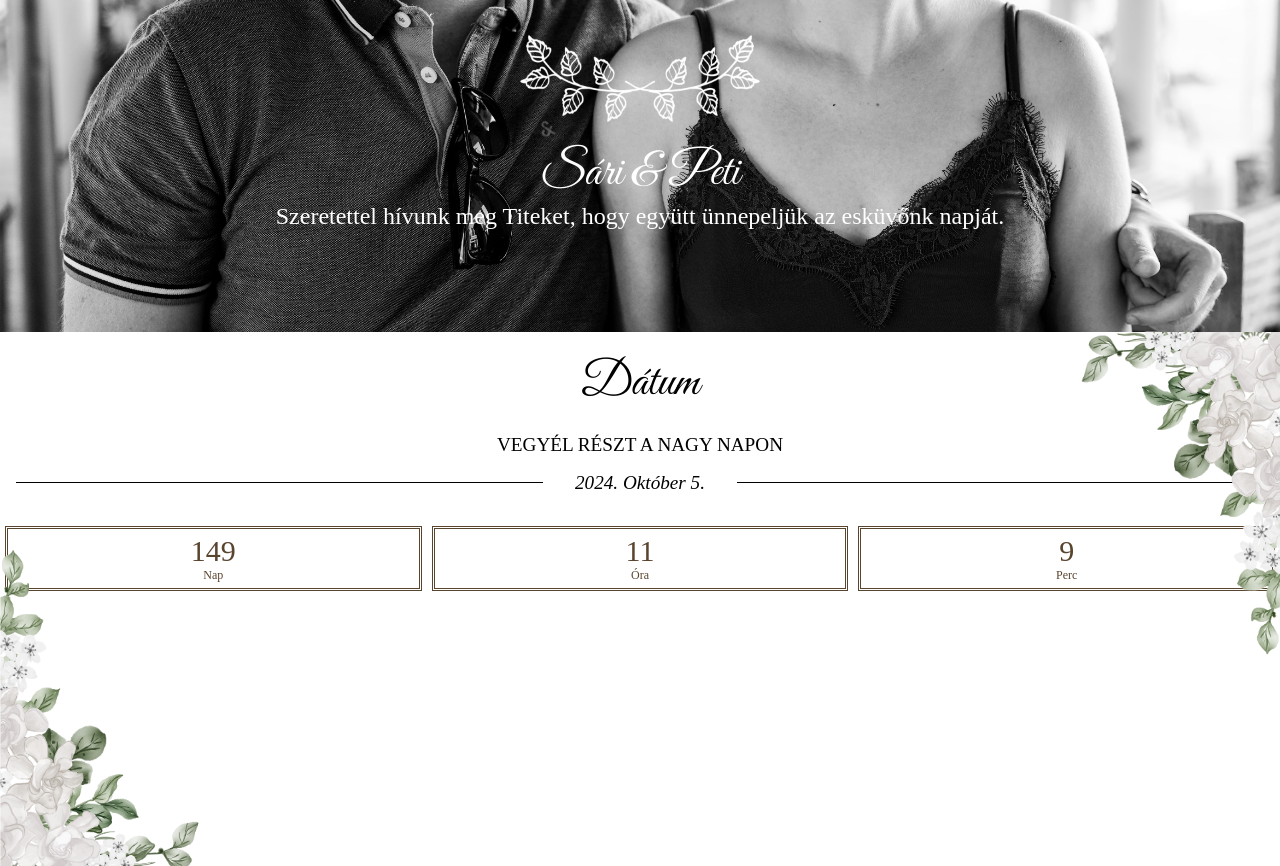
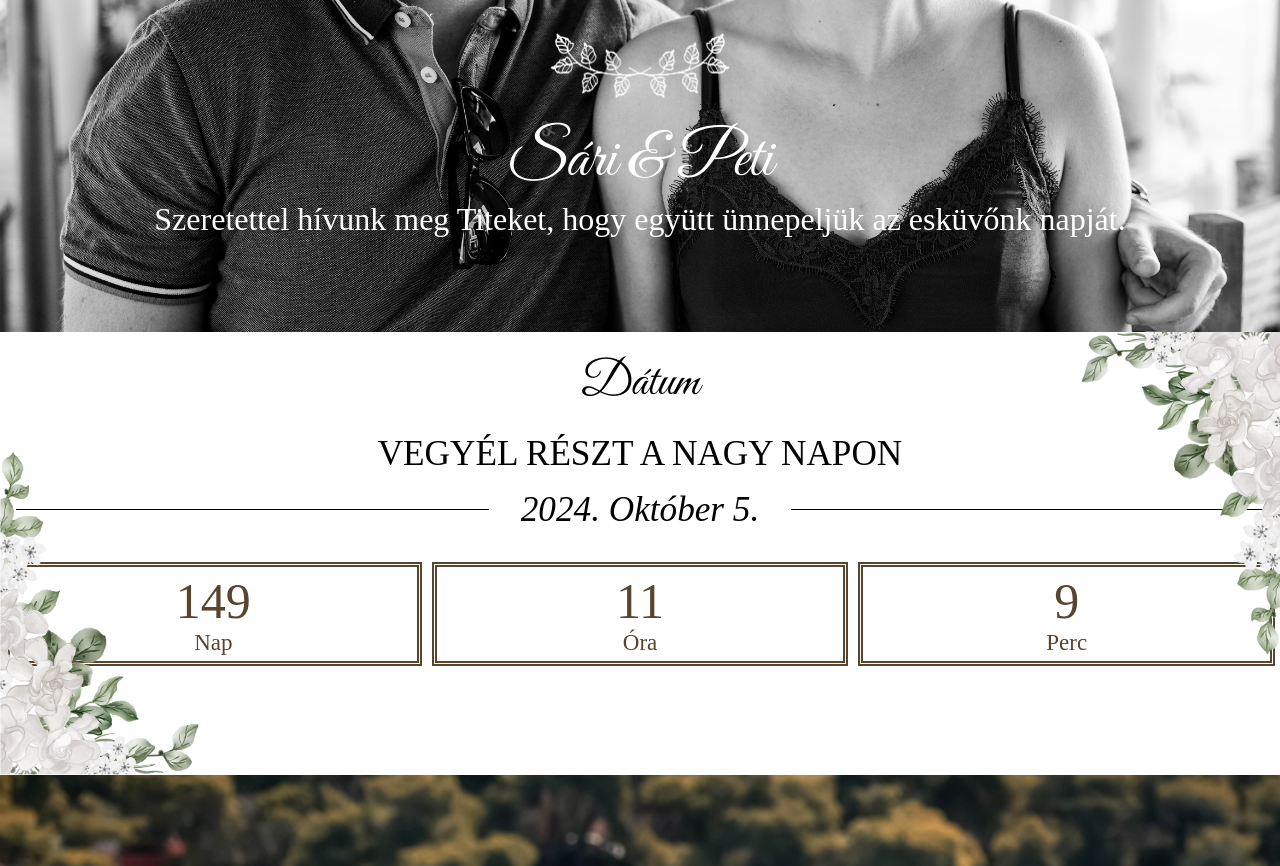
Before and after one commit to MartonCsizmazia/sari_eskuvo, a React (Create React App) app: page / in a window 1280 px wide. Shown: the part 420-1286 px from the top of the page. Built offline with nearby package versions, Linux system fonts and the light colour scheme.

Commit message:
virag decor modified, font sizes increased.

```diff
--- a/src/App.css
+++ b/src/App.css
@@ -1,13 +1,11 @@
 .App {
-  /*padding-top: 3rem;*/
-  max-width: 105rem;
-  /*text-align: center;*/
-  margin: 0 auto;
+  /*max-width: 105rem;*/
+  /*margin: 0 auto;*/
   font-family: "Cormorant Garamond", serif;
 }
 
 .decor1{
-  width: 20%;
+  width: 15%;
   margin-bottom: 0.7rem ;
 }
 
@@ -18,31 +16,32 @@
 
 
 /*VIRAGOK*/
+
+.decor{
+  height: 28vw;
+}
+
 .decor3{
   height: 28vw;
-  /*margin-top: 0.5rem;*/
   position: absolute;
   right: 0;
 }
 
+
 .decor4{
-  height: 28vw;
   position: relative;
   left: 0;
   rotate: 180deg;
-  bottom: 77px;
-  /*top: 200vw;*/
+  bottom: 250px;
 }
 
 .decor5{
-  height: 22vw;
   position: absolute;
   left: 0;
   rotate: 270deg;
 }
 
 .decor6{
-  height: 22vw;
   position: absolute;
   right: 0;
   rotate: 90deg;
@@ -51,7 +50,7 @@
 
 .handwriting{
   font-family: "Great Vibes", serif;
-  font-size: 3rem;
+  font-size: 4rem;
 }
 
 .generic-text{
@@ -81,20 +80,11 @@
 #kezdolap-content-text{
   position: relative;
   top: 25rem;
-  font-size: 1.5rem;
+  font-size: 2rem;
   padding: 0 2rem;
 }
 
-/*#datum, #helyszin, #program{*/
-/*  padding-top: 3rem;*/
-/*  !*height: 50vh;*!*/
-/*  */
-/*  !*margin: 0 auto;*!*/
-/*  text-align: center;*/
 
-/*  background-size: cover; !* Cover the entire div *!*/
-/*  background-position: center; !* Center the image *!*/
-/*}*/
 
 .segment-title{
   padding: 1.3rem 0;
@@ -114,7 +104,6 @@
 #datum-wrapper{
   text-align: center;
   margin: 0 auto;
-  /*height: 34rem;*/
   background-size: cover;
   background-position: top center; /* Center the image */
   background-repeat: no-repeat;
@@ -130,7 +119,7 @@
 }
 
 .date-generic{
-  font-size: 1.2rem;
+  font-size: 2.2rem;
   margin-bottom: 1rem;
 }
 
@@ -147,17 +136,33 @@
 }
 
 .actual-date{
-  font-size: 1.2rem;
+  font-size: 2.2rem;
   font-style: italic;
   margin: 0 auto;
 }
 
+
 .datum-utani-kep{
-  margin-top: -80px;
+  margin-top: -253px;
   height: 24rem;
   background-size: cover;
   background-position: top center; /* Center the image */
   background-repeat: no-repeat;
+}
+
+@media screen and (max-width: 650px) {
+  .decor{
+    height: 28vw;
+  }
+
+  .decor4{
+    bottom: 77px;
+  }
+
+  .datum-utani-kep{
+    margin-top: -80px;
+  }
+
 }
 
 @media screen and (max-width: 420px) {
--- a/src/App.js
+++ b/src/App.js
@@ -33,7 +33,7 @@ const App = () => {
             </div>
 
             <div id="datum"></div>
-            <img className="decor3" src={decorImage3} alt="Decor Image 3"/>
+            <img className="decor decor3" src={decorImage3} alt="Decor Image 3"/>
             <div id="datum-outer">
                 <div className="segment-title handwriting" style={{color: "black"}}>
                     Dátum
@@ -53,18 +53,18 @@ const App = () => {
                     </div>
                 </div>
             </div>
-            <img className="decor4" src={decorImage3} alt="Decor Image 4"/>
+            <img className="decor decor4" src={decorImage3} alt="Decor Image 4"/>
 
             <div className="datum-utani-kep" style={{backgroundImage: `url(${backgroundImage2})`}}>
             </div>
 
             <div id="helyszin"></div>
-            <img className="decor5" src={decorImage4} alt="Decor Image 5"/>
+            <img className="decor decor5" src={decorImage4} alt="Decor Image 5"/>
             <div id="helyszin-outer">
                 <div className="segment-title handwriting">Helyszín & tudnivalók</div>
                 <div></div>
             </div>
-            <img className="decor6" src={decorImage4} alt="Decor Image 6"/>
+            <img className="decor decor6" src={decorImage4} alt="Decor Image 6"/>
 
 
             {/*<div className="datum-utani-kep" style={{backgroundImage: `url(${backgroundImage3})`}}>*/}
--- a/src/countdownTimer.css
+++ b/src/countdownTimer.css
@@ -6,7 +6,7 @@
 
 .timer-item {
     flex: 2; /* Prevent items from shrinking */
-    border: 3px double #59442e; /* Set border color to white */
+    border: 5px double #59442e; /* Set border color to white */
     display: flex;
     flex-direction: column;
     align-items: center;
@@ -16,11 +16,11 @@
 }
 
 .timer-value {
-    font-size: 30px; /* Adjust font size as needed */
+    font-size: 50px; /* Adjust font size as needed */
 }
 
 .timer-label {
-    font-size: 12px; /* Adjust font size as needed */
+    font-size: 23px; /* Adjust font size as needed */
 }
 
 /* Responsive adjustments */
--- a/src/menuBar.scss
+++ b/src/menuBar.scss
@@ -3,7 +3,7 @@
 .menu {
     position: fixed;
     width: 100%;
-    max-width: 105rem;
+    //max-width: 105rem;
     background-color: #333c;
     height: 3rem;
     display: flex;
```
Also changed, not shown: 2 other files (tests, documents, lock files or other folders).
